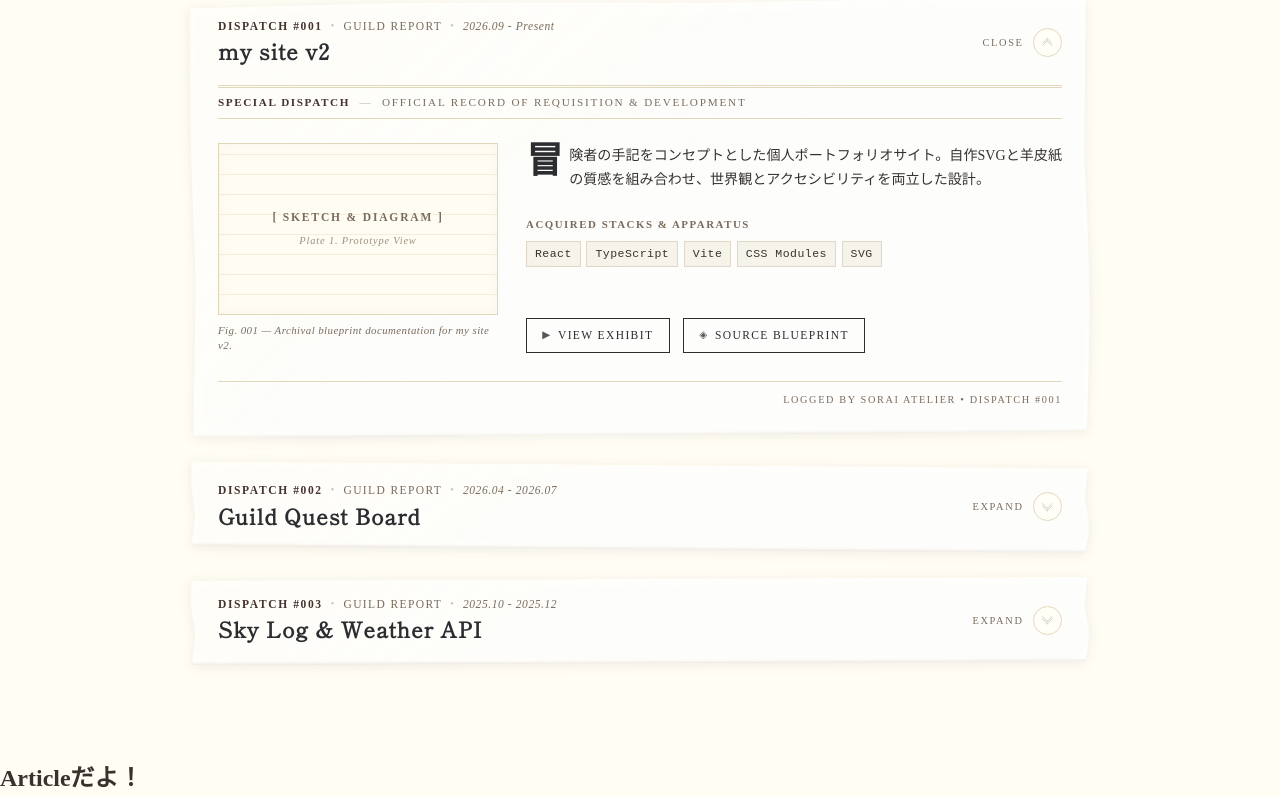
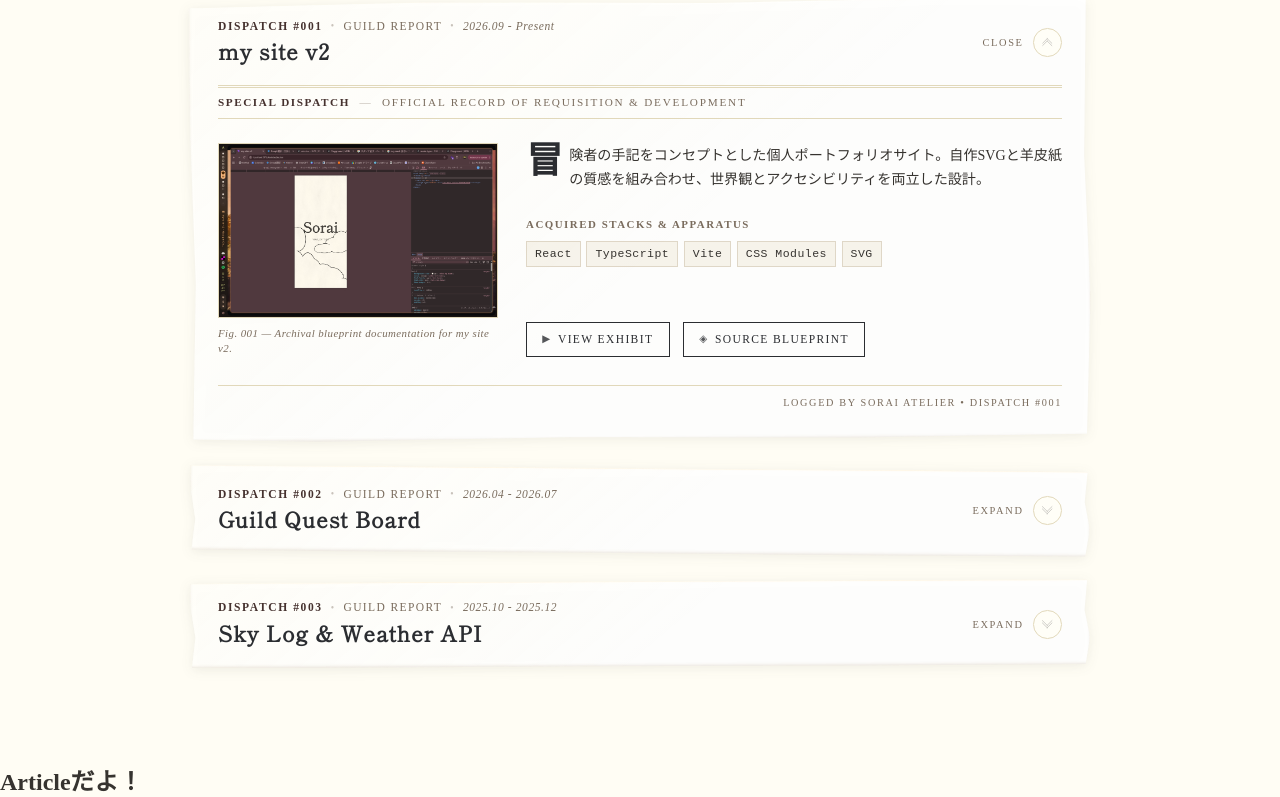
Before and after one commit to sorai-loop/my-site-v2, a React (Vite) app: page / in a window 1280 px wide. Shown: the part 1615-2412 px from the top of the page. Built offline with nearby package versions, Linux system fonts and the light colour scheme; a web font is replaced by a local one.

Commit message:
画像のファイルパス用のロジックを追加

```diff
--- a/src/components/works/WorksItem.tsx
+++ b/src/components/works/WorksItem.tsx
@@ -1,4 +1,5 @@
 import type { WorkItem } from '../../types/work';
+import { resolveImage } from '../../utils/resolveImage';
 import { DownArrowIcon } from '../ui/DownArrowIcon';
 import styles from './WorksItem.module.css';
 
@@ -18,6 +19,7 @@ export const WorksItem = ({
   const contentId = `work-content-${work.id}`;
   const headerId = `work-header-${work.id}`;
   const issueNum = String(index + 1).padStart(3, '0');
+  const imageSrc = resolveImage(work.imagePath ?? work.imageUrl);
 
   return (
     <li className={styles.item}>
@@ -76,9 +78,9 @@ export const WorksItem = ({
           <div className={styles.articleBody}>
             <figure className={styles.mediaColumn}>
               <div className={styles.imageFrame}>
-                {work.imageUrl ? (
+                {imageSrc ? (
                   <img
-                    src={work.imageUrl}
+                    src={imageSrc}
                     alt={`${work.title}の図面記録`}
                     className={styles.workImage}
                   />
--- /dev/null
+++ b/src/utils/resolveImage.ts
@@ -0,0 +1,24 @@
+// Viteのimport.meta.globを使用してassets/img配下の画像を静的解決
+const imageModules = import.meta.glob<string>('../assets/img/**/*', {
+  eager: true,
+  import: 'default',
+});
+
+export const resolveImage = (path: string | null | undefined): string | null => {
+  if (!path) return null;
+  if (
+    path.startsWith('http://') ||
+    path.startsWith('https://') ||
+    path.startsWith('/') ||
+    path.startsWith('data:')
+  ) {
+    return path;
+  }
+  const fileName = path.split('/').pop();
+  for (const [key, url] of Object.entries(imageModules)) {
+    if (fileName && key.endsWith(`/${fileName}`)) {
+      return url;
+    }
+  }
+  return path;
+};
```
